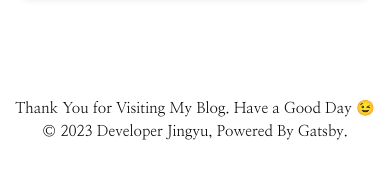
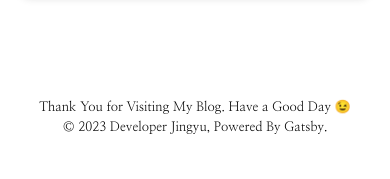
Before and after one commit to kim-jingyu/kim-jingyu.github.io, a Gatsby site: page / in a window 390 px wide. Shown: the part 1951-2130 px from the top of the page. Built offline with nearby package versions, Linux system fonts and the light colour scheme; Gatsby itself is replaced by a stand-in of ours.

Commit message:
feat(jingyulog) : Footer 컴포넌트 반응형 디자인 구현

```diff
--- a/src/components/Common/Footer.tsx
+++ b/src/components/Common/Footer.tsx
@@ -10,6 +10,10 @@ const FooterWrapper = styled.div`
     font-size: 15px;
     text-align: center;
     line-height: 1.5;
+
+    @media (max-width: 768px){
+        font-size: 13px;
+    }
 `
 
 const Footer: FunctionComponent = function () {
```
